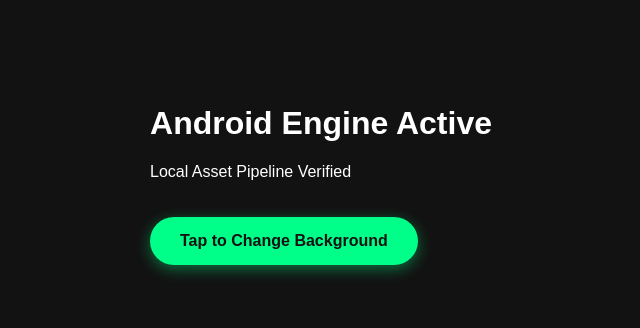
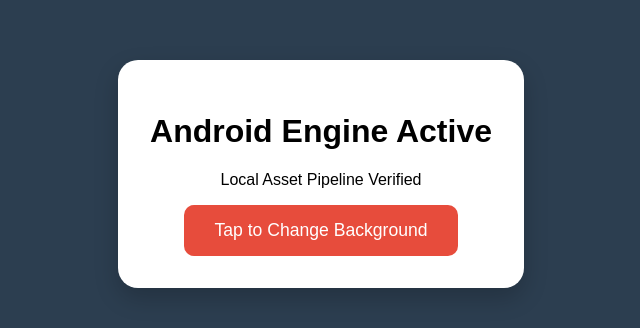
Before and after one commit to subho760/python-to-app, a plain HTML site: page www/index.html in a window 1280 px wide. Shown: the part 226-554 px from the top of the page, without its empty margins (319-959 px from the left). Drawn offline with Linux system fonts and the light colour scheme.

Commit message:
Update style.css

```diff
--- a/www/style.css
+++ b/www/style.css
@@ -1,31 +1,26 @@
 body {
     margin: 0;
-    padding: 0;
-    font-family: Arial, sans-serif;
-    background-color: #121212;
-    color: #ffffff;
     display: flex;
     justify-content: center;
     align-items: center;
     height: 100vh;
+    background-color: #2c3e50;
+    font-family: sans-serif;
     transition: background-color 0.4s ease;
 }
-.container {
+.card {
+    background: white;
+    padding: 2rem;
+    border-radius: 20px;
     text-align: center;
-}
-.status {
-    color: #00ff88;
-    font-weight: bold;
+    box-shadow: 0 10px 25px rgba(0,0,0,0.2);
 }
 button {
-    margin-top: 20px;
+    background: #e74c3c;
+    color: white;
+    border: none;
     padding: 15px 30px;
-    font-size: 16px;
-    font-weight: bold;
-    color: #121212;
-    background-color: #00ff88;
-    border: none;
-    border-radius: 25px;
+    border-radius: 10px;
+    font-size: 1.1rem;
     cursor: pointer;
-    box-shadow: 0 4px 15px rgba(0, 255, 136, 0.4);
 }
```
